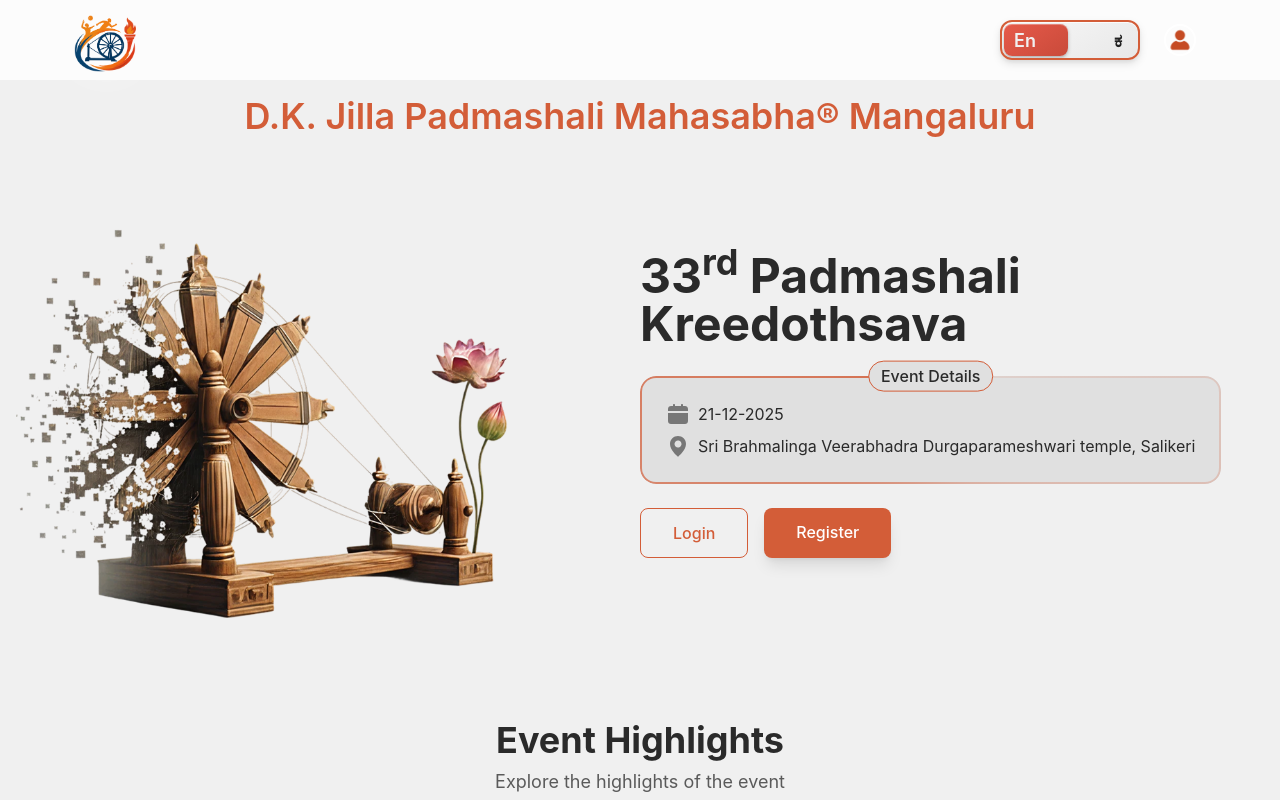
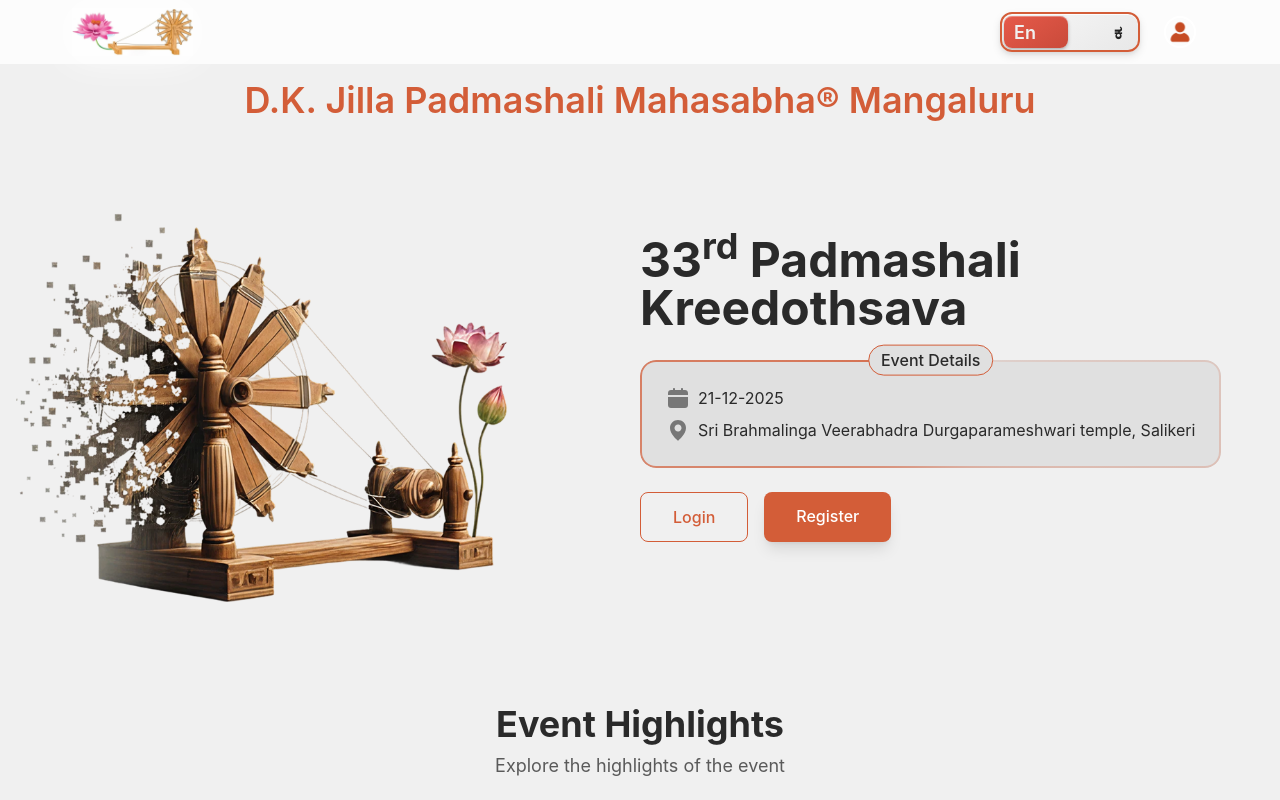
Before and after one commit to vishnushettigar/events, a React (Vite) app in the folder sports/: page / in a window 1280 px wide. Shown: the top 800 px of the page. Built offline with nearby package versions, Linux system fonts and the light colour scheme; no server answers; a web font is replaced by a local one.

Commit message:
changed logo in navbar

```diff
--- a/sports/src/components/Navbar.jsx
+++ b/sports/src/components/Navbar.jsx
@@ -3,7 +3,7 @@
 import './styles.css';
 import ProfileDropdown from './ProfileDropdown';
 import { userAPI } from '../utils/api.js';
-import logo2 from '../assets/logo2.png';
+import logo2 from '../assets/pmlogo.jpeg';
 import Toggle from './Toggle';
 
 const Navbar = () => {
@@ -83,7 +83,7 @@
                             <Link to="/">
                                 <img
                                     src={logo2}
-                                    className='drop-shadow-[0px_0px_20px_white] filter h-12 w-auto md:h-16 lg:h-16 max-h-full object-contain'
+                                    className='drop-shadow-[0px_0px_20px_white] filter h-8 w-auto md:h-12 lg:h-12 max-h-full object-contain'
                                     alt="logo"
                                 />
                             </Link>
```
